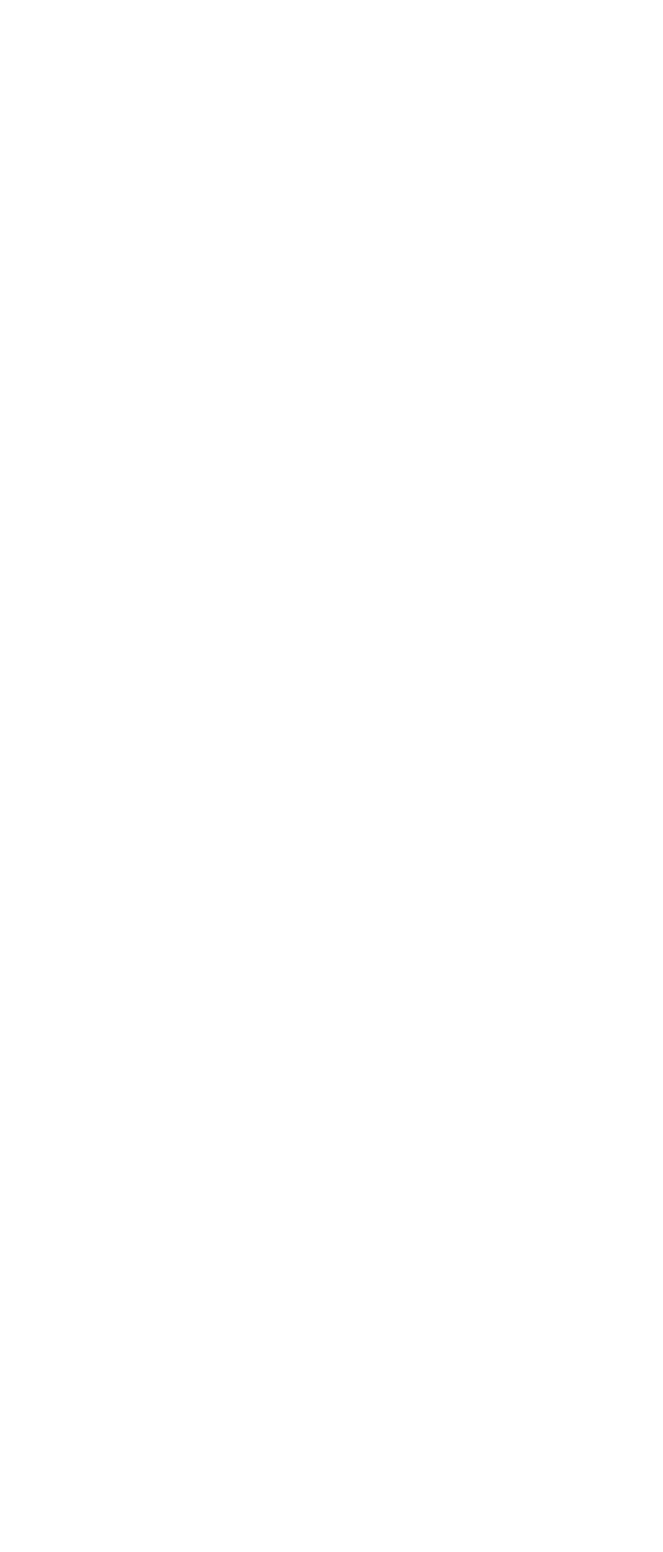
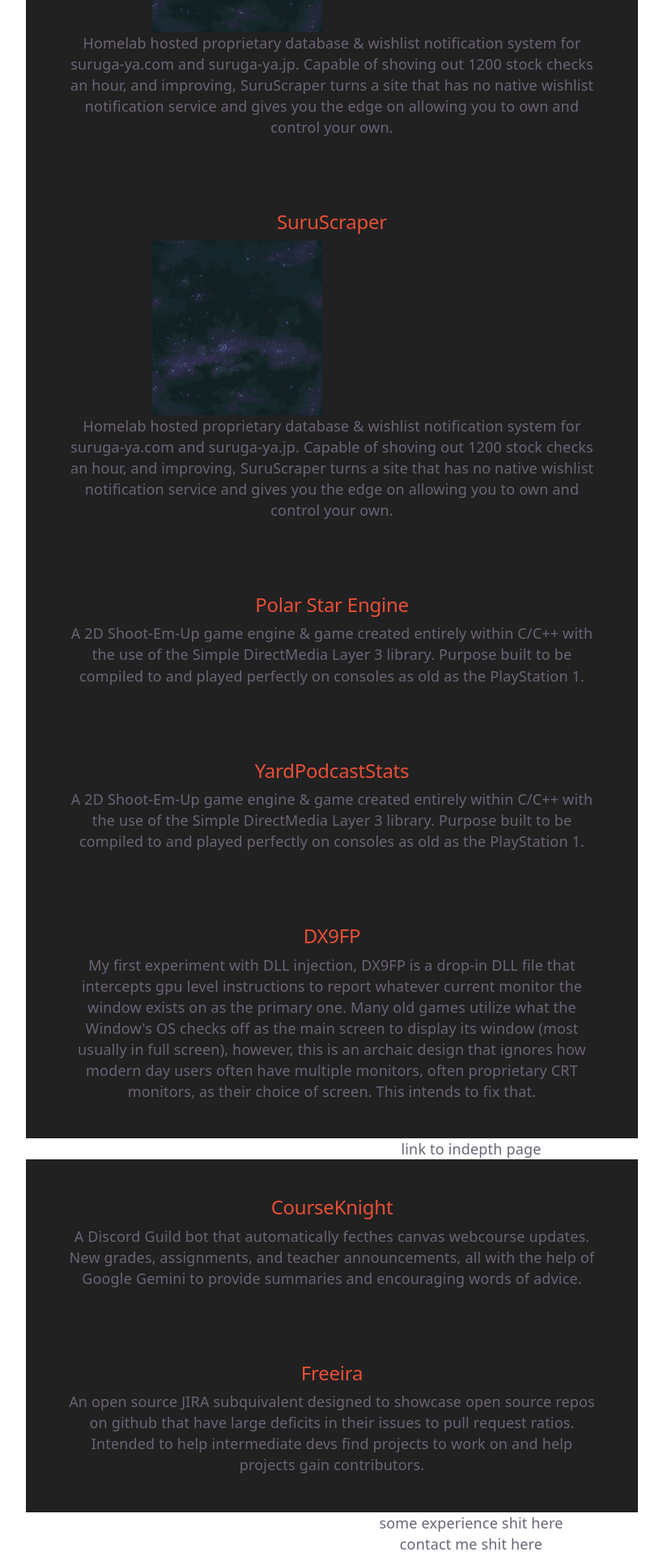
Before and after one commit to rydal05/portfolio-site, a React (Vite) app: page / in a window 1280 px wide. Shown: the part 880-2797 px from the top of the page at 81% size, without its empty margins (58-877 px from the left). Before the commit the page ends 800 px from the top, so only its background shows below. Built offline with nearby package versions, Linux system fonts and the light colour scheme.

Commit message:
scaffolding all of the needed elements for the base site display

```diff
--- a/src/pages/home.jsx
+++ b/src/pages/home.jsx
@@ -1,18 +1,162 @@
 import CycleText from "../components/CycleText";
 import TextBlock from "../components/TextBlock";
+import TallProjectModal from "../components/SquareProjectModal";
+import SquareProjectModal from "../components/SquareProjectModal";
 
 function Home() {
 	return (
 		<>
+			{/* top */}
+
+			<h2>Game, Fullstack, and Data Developer.</h2>
 			<h1>Hi, I'm Ryan! 👋🏽</h1>
 			<h2>
 				<CycleText />
 			</h2>
-			<p></p>
+			<h3>Orlando, FL</h3>
+
 			<div>
-				<TextBlock title="Welcome!" text="I'm still working out what I should use this page for, I would recommend checking out any of the other pages. They are immeasurably more well utilized than this page is." />
+				<p>View Resume</p>
+				<p>github</p>
+				<p>linkedin</p>
+				<p>facebook</p>
+				<p>instagram</p>
 			</div>
 
+			<div>
+				<p>age</p>
+				<p>YOE</p>
+				<p>project count</p>
+				{/* pull from github */}
+				<p>git commits</p>
+				{/* pull info from github */}
+				{/* link to more indepth on me */}
+			</div>
+
+			{/* education */}
+			<div></div>
+
+			<div>{/* some boxes with little tidbits of information */}</div>
+
+			{/* portfolio */}
+
+			<div>
+				<SquareProjectModal
+					link="https://github.com/rydal05/SuruScraper"
+					title="SuruScraper"
+					image="/textures/starfield_bg.png"
+					skills={[
+						"Python",
+						"Docker",
+						"BeautifulSoup4",
+						"Gunicorn",
+						"Flask",
+						"Vite",
+						"React",
+					]}
+				>
+					Homelab hosted proprietary database & wishlist notification
+					system for suruga-ya.com and suruga-ya.jp. Capable of
+					shoving out 1200 stock checks an hour, and improving,
+					SuruScraper turns a site that has no native wishlist
+					notification service and gives you the edge on allowing you
+					to own and control your own.
+				</SquareProjectModal>
+				<SquareProjectModal
+					link="https://github.com/rydal05/SuruScraper"
+					title="SuruScraper"
+					image="/textures/starfield_bg.png"
+					skills={[
+						"Python",
+						"Docker",
+						"BeautifulSoup4",
+						"Gunicorn",
+						"Flask",
+						"Vite",
+						"React",
+					]}
+				>
+					Homelab hosted proprietary database & wishlist notification
+					system for suruga-ya.com and suruga-ya.jp. Capable of
+					shoving out 1200 stock checks an hour, and improving,
+					SuruScraper turns a site that has no native wishlist
+					notification service and gives you the edge on allowing you
+					to own and control your own.
+				</SquareProjectModal>
+				<SquareProjectModal
+					link="https://github.com/rydal05/SDL3_POLAR-STAR"
+					title="Polar Star Engine"
+					image=""
+				>
+					A 2D Shoot-Em-Up game engine & game created entirely within
+					C/C++ with the use of the Simple DirectMedia Layer 3
+					library. Purpose built to be compiled to and played
+					perfectly on consoles as old as the PlayStation 1.
+				</SquareProjectModal>
+				<SquareProjectModal
+					link="https://github.com/rydal05/TheYardStats"
+					title="YardPodcastStats"
+					image=""
+				>
+					A 2D Shoot-Em-Up game engine & game created entirely within
+					C/C++ with the use of the Simple DirectMedia Layer 3
+					library. Purpose built to be compiled to and played
+					perfectly on consoles as old as the PlayStation 1.
+				</SquareProjectModal>
+
+				<SquareProjectModal
+					link="https://github.com/rydal05/DX9FakePrimary"
+					title="DX9FP"
+					image=""
+				>
+					My first experiment with DLL injection, DX9FP is a drop-in
+					DLL file that intercepts gpu level instructions to report
+					whatever current monitor the window exists on as the primary
+					one. Many old games utilize what the Window's OS checks off
+					as the main screen to display its window (most usually in
+					full screen), however, this is an archaic design that
+					ignores how modern day users often have multiple monitors,
+					often proprietary CRT monitors, as their choice of screen.
+					This intends to fix that.
+				</SquareProjectModal>
+				<a>link to indepth page</a>
+			</div>
+
+			{/* hackathons */}
+
+			<div>
+				<SquareProjectModal
+					link="https://github.com/Kumo000/CourseKnight"
+					title="CourseKnight"
+					image=""
+				>
+					A Discord Guild bot that automatically fecthes canvas
+					webcourse updates. New grades, assignments, and teacher
+					announcements, all with the help of Google Gemini to provide
+					summaries and encouraging words of advice.
+				</SquareProjectModal>
+				<SquareProjectModal
+					link="https://github.com/rydal05/OpenSourceIssueTracker"
+					title="Freeira"
+					image=""
+				>
+					An open source JIRA subquivalent designed to showcase open
+					source repos on github that have large deficits in their
+					issues to pull request ratios. Intended to help intermediate
+					devs find projects to work on and help projects gain
+					contributors.
+				</SquareProjectModal>
+			</div>
+
+			{/* skills */}
+
+			<div>some experience shit here</div>
+
+			{/* contact */}
+
+			<div>contact me shit here</div>
+
+			<div>invitation to personal site stuff</div>
 		</>
 	);
 }
```
